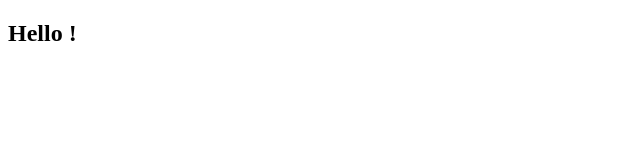
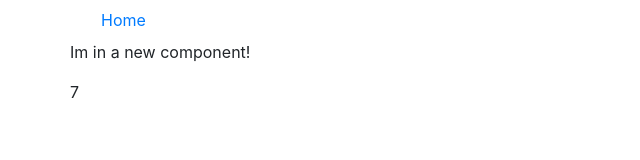
Before and after one commit to nithinbaby/react-js-basic, a React app: page / in a window 1280 px wide. Shown: the whole page, without its empty margins (0-640 px from the left). Built offline with nearby package versions, Linux system fonts and the light colour scheme.

Commit message:
multiple components wired together

```diff
--- /dev/null
+++ b/src/app/components/Header.js
@@ -0,0 +1,17 @@
+import React from "react";
+
+export class Header extends React.Component {
+  render() {
+    return (
+      <nav className="navbar navbar-default">
+        <div className="container">
+          <div className="navbar-header">
+            <ul className="nav navbar-nav">
+              <li><a href="#">Home</a></li>
+            </ul>
+          </div>
+        </div>
+      </nav>
+    );
+  }
+}
--- /dev/null
+++ b/src/app/components/Home.js
@@ -0,0 +1,13 @@
+import React from "react";
+
+export class Home extends React.Component {
+  render() {
+    return (
+      <div>
+        <p>Im in a new component!</p>
+        {2+5}
+      </div>
+
+    );
+  }
+}
--- a/src/app/index.js
+++ b/src/app/index.js
@@ -1,11 +1,22 @@
 import React from "react";
 import { render } from "react-dom";
+import {Header} from "./components/Header";
+import {Home} from "./components/Home";
 
 class App extends React.Component {
   render() {
     return (
-      <div>
-        <h2>Hello !</h2>
+      <div className="container">
+        <div className="row">
+          <div className="col-xs-10 col-xs-offset-1">
+            <Header/>
+          </div>
+        </div>
+        <div className="row">
+          <div className="col-xs-10 col-xs-offset-1">
+            <Home/>
+          </div>
+        </div>
       </div>
     );
   }
--- a/src/index.html
+++ b/src/index.html
@@ -3,6 +3,7 @@
   <head>
     <meta charset="utf-8">
     <title>React JS Basics</title>
+    <link rel="stylesheet" href="https://maxcdn.bootstrapcdn.com/bootstrap/4.0.0/css/bootstrap.min.css" integrity="sha384-Gn5384xqQ1aoWXA+058RXPxPg6fy4IWvTNh0E263XmFcJlSAwiGgFAW/dAiS6JXm" crossorigin="anonymous">
   </head>
   <body>
     <div class="" id="app">
```
